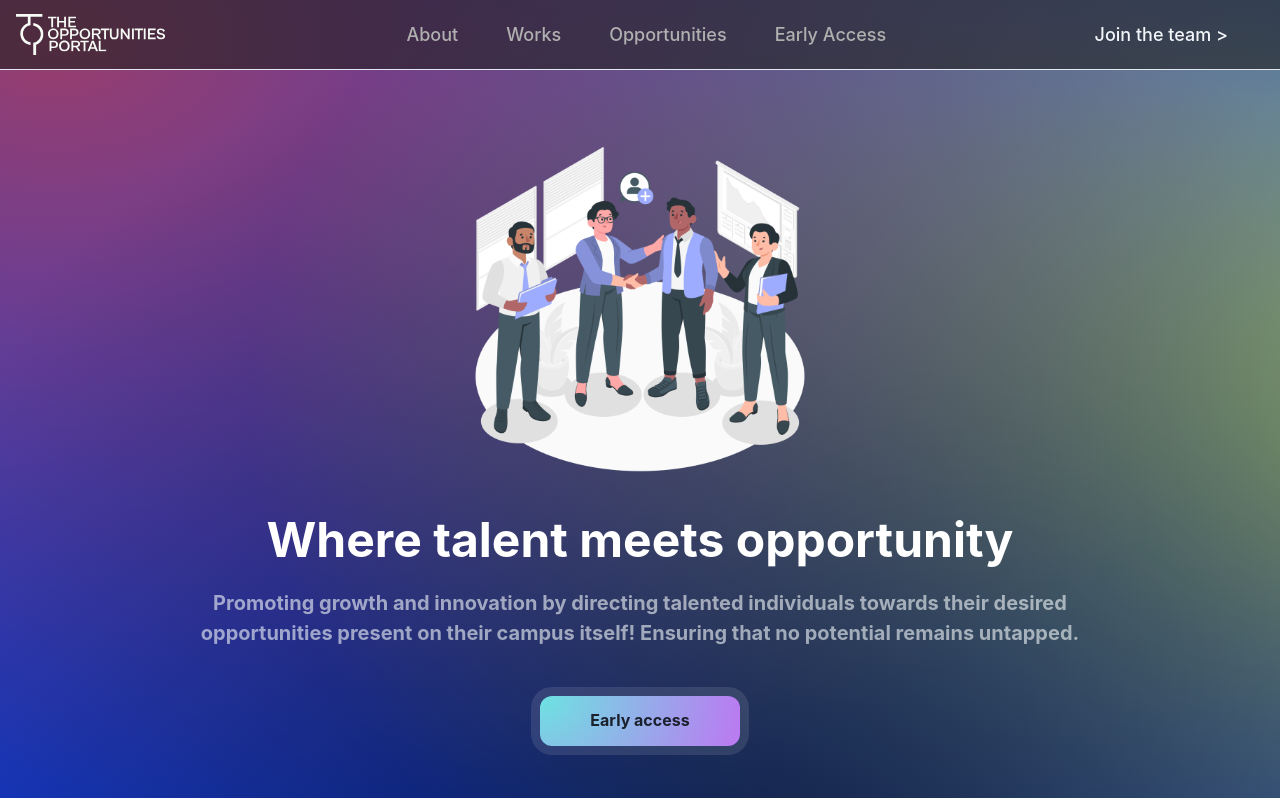
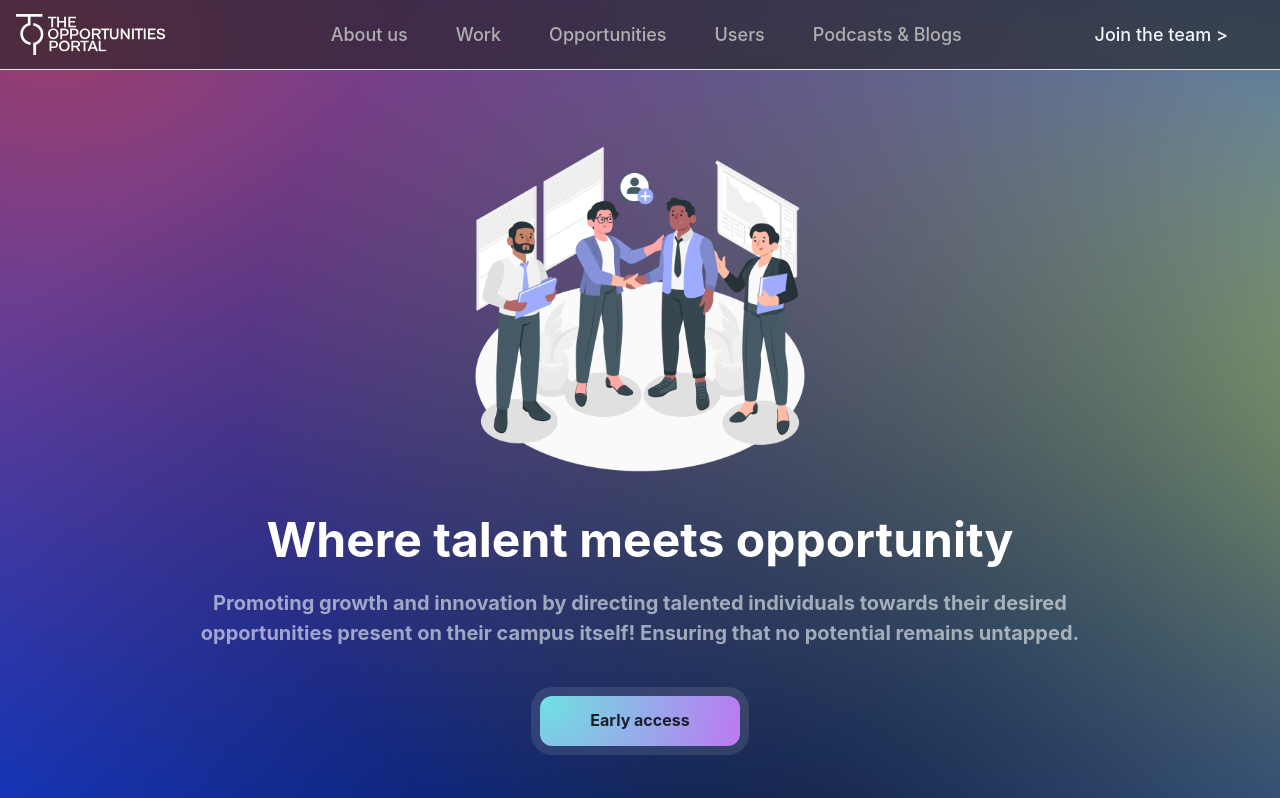
Before and after one commit to The-Opportunties-Portal/top-landing, a Next.js app: page / in a window 1280 px wide. Shown: the top 798 px of the page. Built offline with nearby package versions, Linux system fonts and the light colour scheme.

Commit message:
Update navbar contents, links

```diff
--- a/components/Navbar.tsx
+++ b/components/Navbar.tsx
@@ -38,12 +38,12 @@ export default function WithSubnavigation() {
         borderStyle={"solid"}
         borderColor={useColorModeValue("gray.200", "gray.900")}
         align={"center"}
-        direction={{ base: "row-reverse", md: "row" }}
+        direction={{ base: "row-reverse", lg: "row" }}
       >
         <Flex
-          flex={{ base: 1, md: "auto" }}
+          flex={{ base: 1, lg: "auto" }}
           // ml={{ base: -2 }}
-          display={{ base: "flex", md: "none" }}
+          display={{ base: "flex", lg: "none" }}
           flexGrow={0}
           justify={{ base: "end" }}
         >
@@ -61,14 +61,14 @@ export default function WithSubnavigation() {
         </Flex>
         <Flex
           flex={{ base: 1 }}
-          justify={{ base: "start", md: "space-between" }}
+          justify={{ base: "start", lg: "space-between" }}
           align="center"
           gap={{ base: "8px" }}
         >
           <Text
             textAlign={useBreakpointValue({
               base: "center",
-              md: "left",
+              lg: "left",
             })}
             fontFamily={"heading"}
             color={"#F2F6F9"}
@@ -77,7 +77,7 @@ export default function WithSubnavigation() {
             <Image src="/images/logo.svg" w={[125, 150, 150, 150]} alt="logo" />
           </Text>
 
-          <Flex display={{ base: "none", md: "flex" }} align={"center"} ml={10}>
+          <Flex display={{ base: "none", lg: "flex" }} align={"center"} ml={10}>
             <DesktopNav />
           </Flex>
           <DesktopSubNav label="Join the team >" href="#" />
@@ -149,7 +149,7 @@ const DesktopSubNav = ({ label, href, subLabel }: NavItem) => {
     <Link
       href={href}
       role={"group"}
-      display={{ base: "none", md: "block" }}
+      display={{ base: "none", lg: "block" }}
       p={2}
       rounded={"md"}
       _hover={{ bg: useColorModeValue("pink.50", "gray.900") }}
@@ -188,7 +188,7 @@ const DesktopSubNav = ({ label, href, subLabel }: NavItem) => {
 
 const MobileNav = () => {
   return (
-    <Stack bg={"black"} p={4} display={{ md: "none" }}>
+    <Stack bg={"black"} p={4} display={{ lg: "none" }}>
       {NAV_ITEMS.map((navItem) => (
         <MobileNavItem key={navItem.label} {...navItem} />
       ))}
@@ -255,7 +255,7 @@ interface NavItem {
 
 const NAV_ITEMS: Array<NavItem> = [
   {
-    label: "About",
+    label: "About us",
     href: "#",
     // children: [
     //     {
@@ -271,7 +271,7 @@ const NAV_ITEMS: Array<NavItem> = [
     // ],
   },
   {
-    label: "Works",
+    label: "Work",
     href: "#",
     // children: [
     //     {
@@ -288,14 +288,18 @@ const NAV_ITEMS: Array<NavItem> = [
   },
   {
     label: "Opportunities",
-    href: "#",
+    href: "#opportunities",
   },
   {
-    label: "Early Access",
-    href: "#",
+    label: "Users",
+    href: "#users",
+  },
+  {
+    label: "Podcasts & Blogs",
+    href: "#podcastsBlogs",
   },
   {
     label: "Join the team",
-    href: "#",
+    href: "#podcastsBlogs",
   },
 ];
--- a/components/index/Opportunities.tsx
+++ b/components/index/Opportunities.tsx
@@ -4,7 +4,7 @@ import React from "react";
 export const Opportunities = () => {
   return (
     <Flex
-      className="opportunities"
+      id="opportunities"
       direction="column"
       minH="100vh"
       pt={{ base: 20, lg: 40 }}
--- a/components/index/PodcastsAndBlogs.tsx
+++ b/components/index/PodcastsAndBlogs.tsx
@@ -4,6 +4,7 @@ import React from "react";
 export const PodcastsAndBlogs = () => {
   return (
     <Flex
+      id="podcastsBlogs"
       direction={"column"}
       minH={{ base: "75vh", sm: "100vh", md: "75vh" }}
       bg="rgba(3, 0, 30, 1)"
--- a/components/index/Users.tsx
+++ b/components/index/Users.tsx
@@ -120,6 +120,7 @@ export const Users = () => {
 
   return (
     <Flex
+      id="users"
       direction="column"
       minH="100vh"
       pt={{ base: "48px", md: "60px" }}
```
